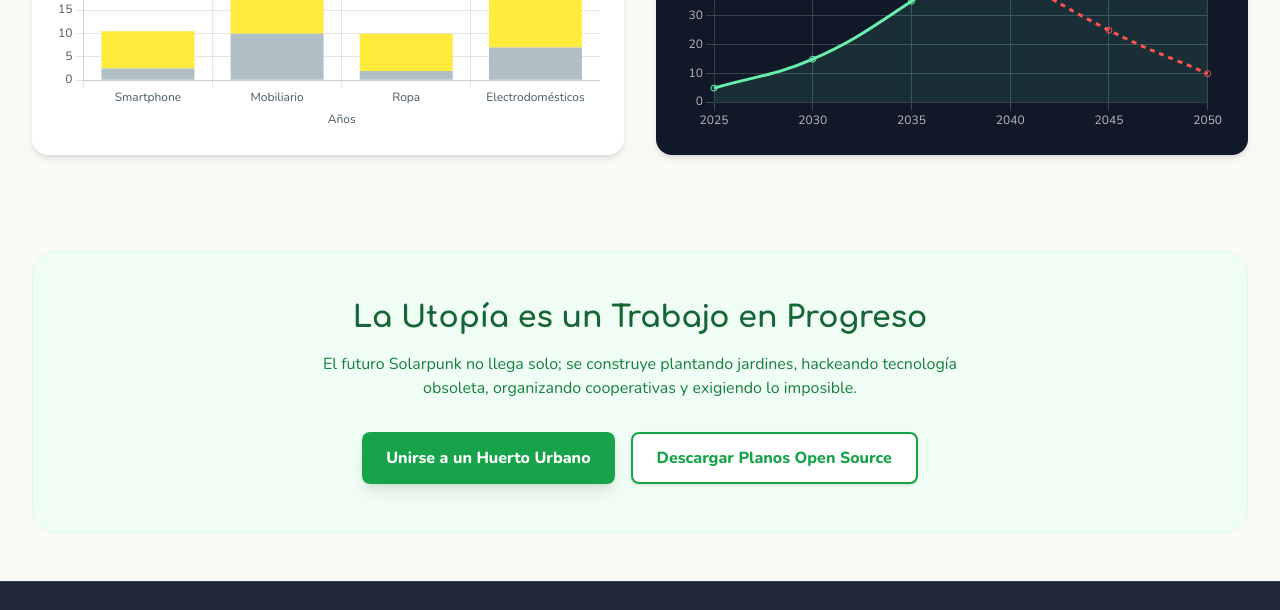
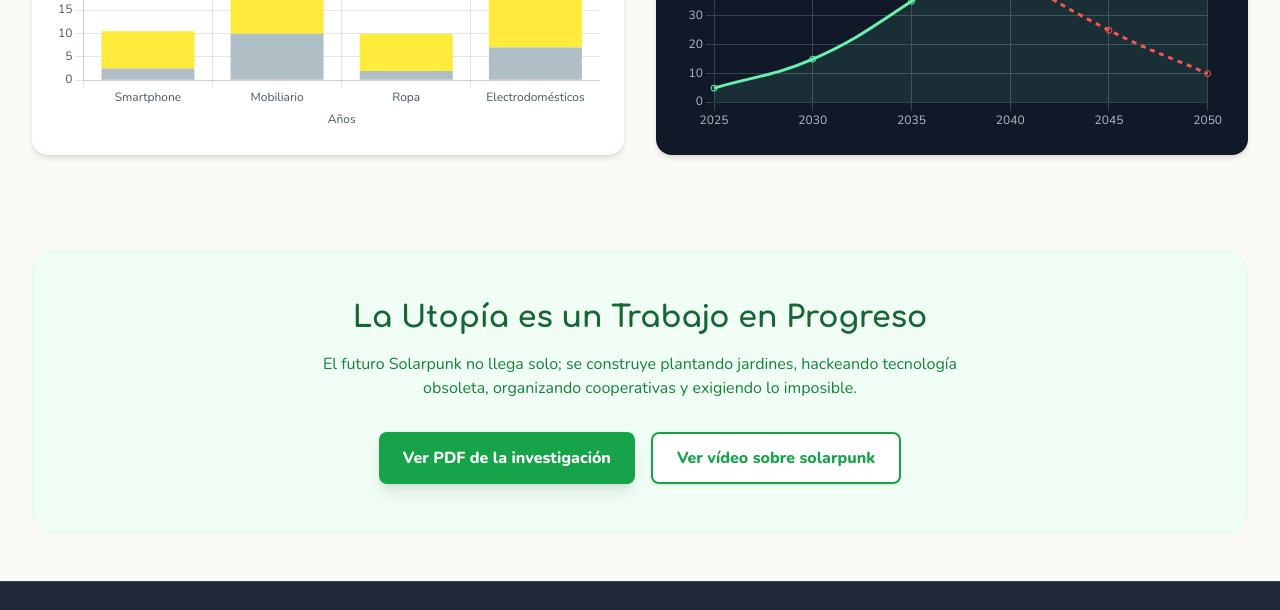
Before and after one commit to GVPV12/solarpunk-repositorio, a plain HTML site: page index.html in a window 1280 px wide. Shown: the part 2867-3477 px from the top of the page. Drawn offline with nearby package versions, Linux system fonts and the light colour scheme.

Commit message:
Update index.html

```diff
--- a/index.html
+++ b/index.html
@@ -323,11 +323,11 @@
                 El futuro Solarpunk no llega solo; se construye plantando jardines, hackeando tecnología obsoleta, organizando cooperativas y exigiendo lo imposible.
             </p>
             <div class="flex justify-center gap-4">
-                <button class="bg-green-600 text-white px-6 py-3 rounded-lg font-bold shadow-lg hover:bg-green-700 transition transform hover:-translate-y-1">
-                    Unirse a un Huerto Urbano
+                <button class="bg-green-600 text-white px-6 py-3 rounded-lg font-bold shadow-lg hover:bg-green-700 transition transform hover:-translate-y-1" onclick="location.href='https://google.com';">
+                    Ver PDF de la investigación
                 </button>
                 <button class="bg-white text-green-600 border-2 border-green-600 px-6 py-3 rounded-lg font-bold shadow hover:bg-green-50 transition transform hover:-translate-y-1">
-                    Descargar Planos Open Source
+                    Ver vídeo sobre solarpunk
                 </button>
             </div>
         </section>
```
